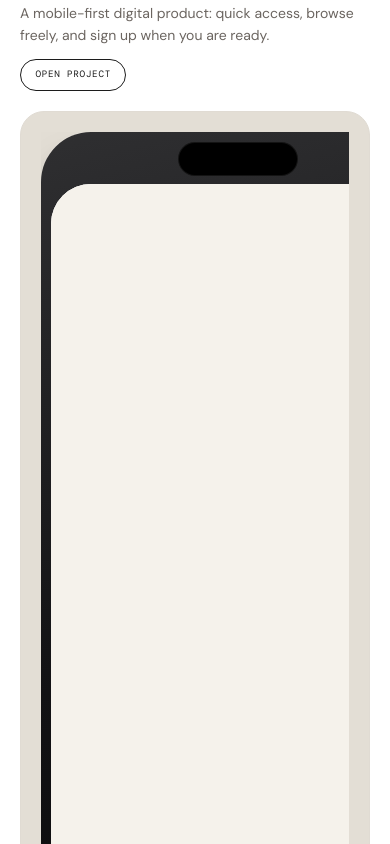
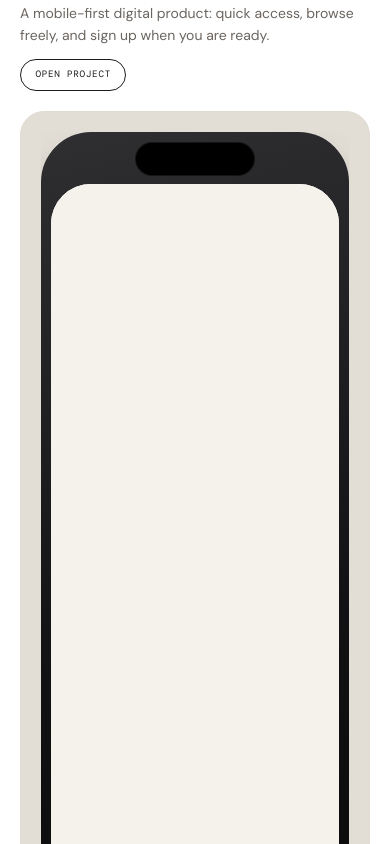
Before and after one commit to Ninabaldo/nina_lab, a React (Vite) app: page / in a window 390 px wide. Shown: the part 1740-2584 px from the top of the page. Built offline with nearby package versions, Linux system fonts and the light colour scheme; a web font is replaced by a local one.

Commit message:
Match open-project mobile size to project previews and center iframe content.
Fix screen width mismatch and use the same compact scale on embed views.

Co-authored-by: Cursor <cursoragent@cursor.com>

```diff
--- a/public/sw.js
+++ b/public/sw.js
@@ -1,4 +1,4 @@
-const CACHE_NAME = 'nina-lab-v16'
+const CACHE_NAME = 'nina-lab-v17'
 const PRECACHE_URLS = ['/', '/breathe', '/manifest.webmanifest', '/favicon.png', '/apple-touch-icon.png', '/icon-192.png', '/icon-512.png']
 
 self.addEventListener('install', (event) => {
--- a/src/components/FeaturedProject/MobileSitePreview.css
+++ b/src/components/FeaturedProject/MobileSitePreview.css
@@ -10,21 +10,24 @@
 }
 
 .mobile-site-preview__viewport {
-  width: calc(var(--device-width) * var(--preview-scale));
+  width: 100%;
   height: calc(var(--device-height) * var(--preview-scale));
+  display: flex;
+  justify-content: center;
   overflow: hidden;
 }
 
 .mobile-site-preview__device {
   width: var(--device-width);
   transform: scale(var(--preview-scale));
-  transform-origin: top left;
+  transform-origin: top center;
+  flex-shrink: 0;
 }
 
 .mobile-site-preview__frame {
   display: block;
-  width: var(--device-width);
-  height: var(--screen-height);
+  width: 100%;
+  height: 100%;
   border: none;
   background: var(--color-bg-alt);
 }
@@ -35,7 +38,6 @@
   user-select: none;
 }
 
-/* Fit the device to the card width — up to 1:1 simulator size. */
 .mobile-site-preview--compact {
   --preview-scale: min(1, calc((100% - 0.5rem) / var(--device-width)));
 }
@@ -44,12 +46,16 @@
   --preview-scale: min(1, calc((100cqw - 1.5rem) / var(--device-width)));
 }
 
-.mobile-site-preview--embed {
-  --preview-scale: min(1, calc((100svh - 10rem) / var(--device-height)), 0.92);
+.project-embed__mobile-stage .mobile-site-preview--compact {
+  --preview-scale: min(1, calc((100cqw - 1.5rem) / var(--device-width)));
 }
 
 @media (max-width: 767px) {
   .mobile-site-preview--compact {
-    --preview-scale: min(1, calc((100vw - 3.5rem) / var(--device-width)));
+    --preview-scale: min(1, calc((100% - 0.5rem) / var(--device-width)));
+  }
+
+  .project-embed__mobile-stage .mobile-site-preview--compact {
+    --preview-scale: min(1, calc((100cqw - 1.5rem) / var(--device-width)));
   }
 }
--- a/src/components/FeaturedProject/MobileSitePreview.tsx
+++ b/src/components/FeaturedProject/MobileSitePreview.tsx
@@ -15,6 +15,7 @@ interface MobileSitePreviewProps {
   url: string
   title: string
   static?: boolean
+  /** Same scale as project cards (list + open project). */
   compact?: boolean
 }
 
@@ -22,12 +23,12 @@ export function MobileSitePreview({
   url,
   title,
   static: isStatic = false,
-  compact = false,
+  compact = true,
 }: MobileSitePreviewProps) {
   return (
     <div
       className={`mobile-site-preview${isStatic ? ' mobile-site-preview--static' : ''}${
-        compact ? ' mobile-site-preview--compact' : ' mobile-site-preview--embed'
+        compact ? ' mobile-site-preview--compact' : ''
       }`}
       aria-hidden={isStatic ? true : undefined}
       style={
@@ -45,8 +46,6 @@ export function MobileSitePreview({
             className="mobile-site-preview__frame"
             src={url}
             title={title}
-            width={DEVICE_WIDTH}
-            height={SCREEN_HEIGHT}
             loading="lazy"
             allow={IFRAME_ALLOW}
             tabIndex={isStatic ? -1 : 0}
--- a/src/components/PhoneFrame/PhoneFrame.css
+++ b/src/components/PhoneFrame/PhoneFrame.css
@@ -30,7 +30,8 @@
 }
 
 .phone-frame--iphone {
-  width: 393px;
+  width: auto;
+  max-width: 100%;
 }
 
 .phone-frame--iphone .phone-frame__bezel {
@@ -55,11 +56,20 @@
 }
 
 .phone-frame--iphone .phone-frame__screen {
-  width: 100%;
+  width: 393px;
+  max-width: 100%;
   height: 852px;
   aspect-ratio: auto;
   border-radius: 42px;
   box-shadow: inset 0 0 0 1px color-mix(in srgb, #000 35%, transparent);
+}
+
+.phone-frame--iphone .phone-frame__screen .mobile-site-preview__frame,
+.phone-frame--iphone .phone-frame__screen iframe {
+  width: 100%;
+  height: 100%;
+  display: block;
+  border: 0;
 }
 
 .phone-frame--simulator .phone-frame__screen {
--- a/src/pages/ProjectEmbedPage.css
+++ b/src/pages/ProjectEmbedPage.css
@@ -75,13 +75,18 @@
 }
 
 .project-embed__mobile-stage {
+  container-type: inline-size;
+  container-name: mobile-preview;
   flex: 1;
   display: flex;
-  align-items: center;
+  align-items: flex-start;
   justify-content: center;
+  width: 100%;
+  max-width: calc((var(--max-width) - 2rem) / 2 + 3rem);
+  margin-inline: auto;
   min-height: 0;
-  padding: clamp(0.75rem, 2vw, 1.25rem);
-  background: var(--color-bg-warm);
+  padding: clamp(1rem, 2.5vw, 1.35rem);
+  background: color-mix(in srgb, var(--color-text) 5%, var(--color-bg-warm));
   overflow: auto;
 }
 
@@ -89,6 +94,12 @@
   width: 100%;
 }
 
+@media (max-width: 767px) {
+  .project-embed__mobile-stage {
+    max-width: 100%;
+  }
+}
+
 @media (prefers-reduced-motion: reduce) {
   .project-embed__back {
     transition: none;
```
